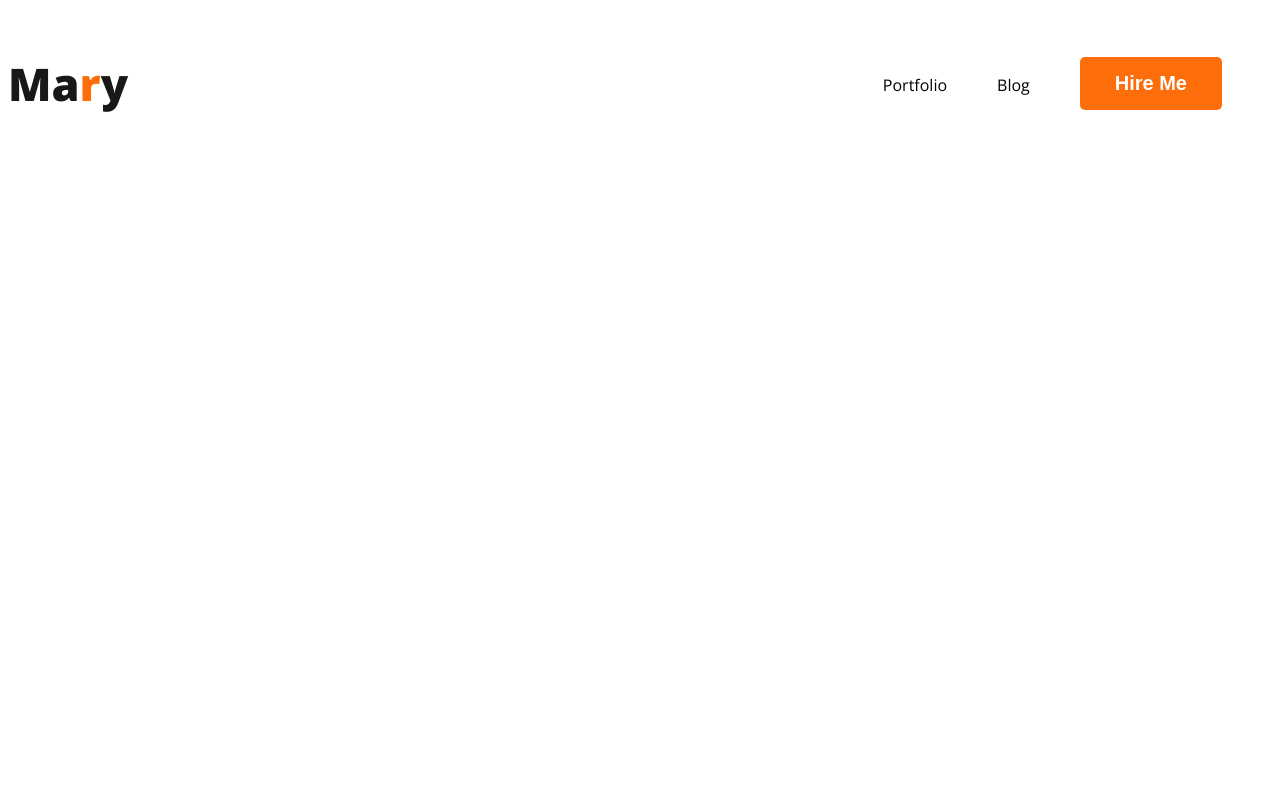
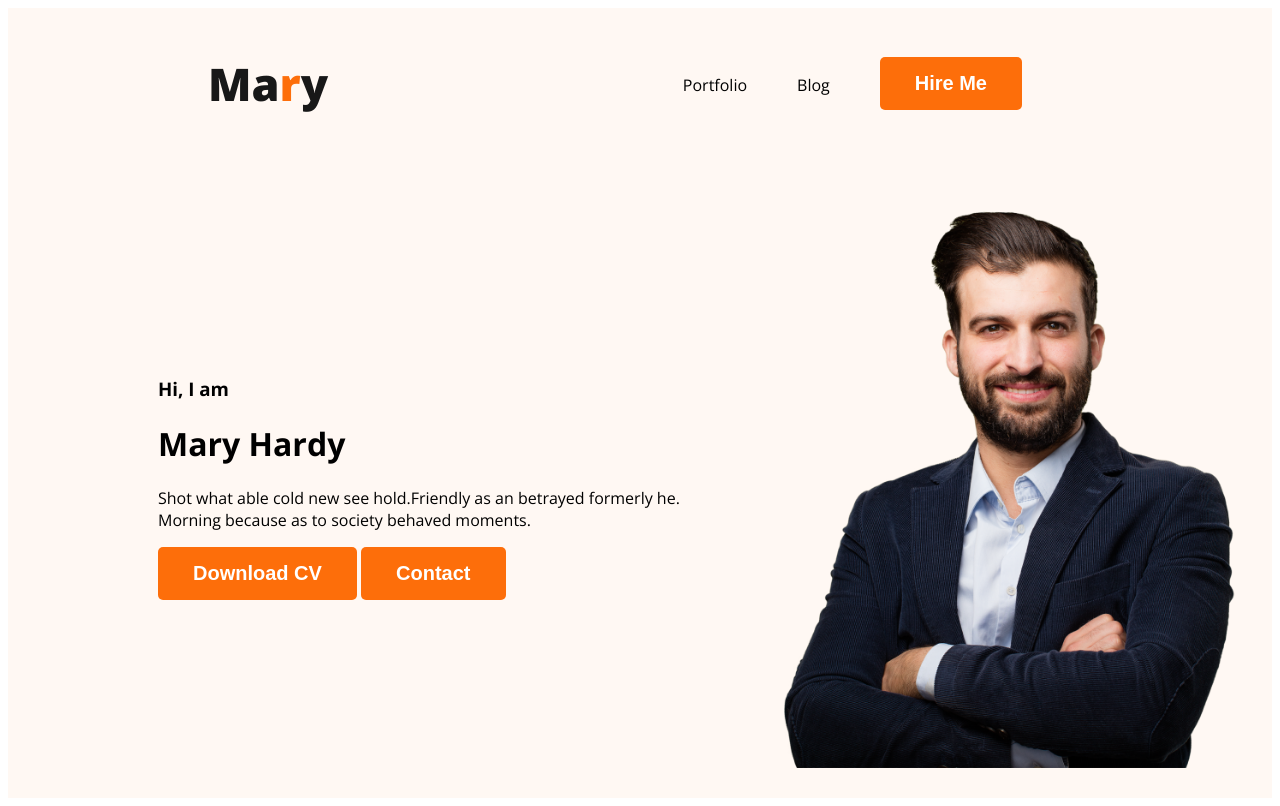
Before and after one commit to aniksarakash/web-developer-portfolio, a plain HTML site: page index.html in a window 1280 px wide. Drawn offline with nearby package versions, Linux system fonts and the light colour scheme.

Commit message:
Added Banner Content

```diff
--- a/index.html
+++ b/index.html
@@ -1,16 +1,19 @@
 <!DOCTYPE html>
 <html lang="en">
   <head>
-    <meta charset="UTF-8">
-    <meta name="viewport" content="width=device-width, initial-scale=1.0">
+    <meta charset="UTF-8" />
+    <meta name="viewport" content="width=device-width, initial-scale=1.0" />
     <title>Web Developer Portfolio</title>
-    <link rel="preconnect" href="https://fonts.googleapis.com">
-    <link rel="preconnect" href="https://fonts.gstatic.com" crossorigin>
-    <link href="https://fonts.googleapis.com/css2?family=Open+Sans:ital,wght@0,300;0,400;0,500;0,600;0,700;0,800;1,300;1,400;1,500;1,600;1,700;1,800&display=swap" rel="stylesheet">
-    <link rel="stylesheet" href="/styles/portfolio.css">
+    <link rel="preconnect" href="https://fonts.googleapis.com" />
+    <link rel="preconnect" href="https://fonts.gstatic.com" crossorigin />
+    <link
+      href="https://fonts.googleapis.com/css2?family=Open+Sans:ital,wght@0,300;0,400;0,500;0,600;0,700;0,800;1,300;1,400;1,500;1,600;1,700;1,800&display=swap"
+      rel="stylesheet"
+    />
+    <link rel="stylesheet" href="/styles/portfolio.css" />
   </head>
   <body>
-  <header>
+    <header class="header">
       <nav>
         <h3 class="nav-title">Ma<span class="text-primary">r</span>y</h3>
         <ul>
@@ -19,12 +22,21 @@
           <li><button class="btn-primary">Hire Me</button></li>
         </ul>
       </nav>
+      <div class="banner">
+        <div class="banner-content">
+          <h3 class="banner-greeting">Hi, I am</h3>
+          <h1 class="banner-title">Mary Hardy</h1>
+          <p>
+            Shot what able cold new see hold.Friendly as an betrayed formerly
+            he. Morning because as to society behaved moments.
+          </p>
+          <button class="btn-primary">Download CV</button>
+          <button class="btn-primary">Contact</button>
+        </div>
+        <img class="profile-pic" src="/images/hardy.png" alt="" />
+      </div>
     </header>
-  <main>
-
-  </main>
-  <footer>
-
-  </footer>
+    <main></main>
+    <footer></footer>
   </body>
 </html>
--- a/styles/portfolio.css
+++ b/styles/portfolio.css
@@ -24,6 +24,7 @@ nav {
   display: flex;
   justify-content: space-between;
   align-items: center;
+  margin: 0 200px;
 }
 
 .nav-title {
@@ -48,3 +49,19 @@ nav a {
   font-size: 20px;
   font-weight: 400;
 }
+
+/* Header Related Styles */
+
+.header {
+  background-color: #fff8f3;
+}
+
+.banner {
+  padding: 30px 30px 30px 150px;
+  display: flex;
+  align-items: center;
+}
+
+.banner .profile-pic {
+  width: 500px;
+}
```
Lines whose indentation alone changed are shown as unchanged.
